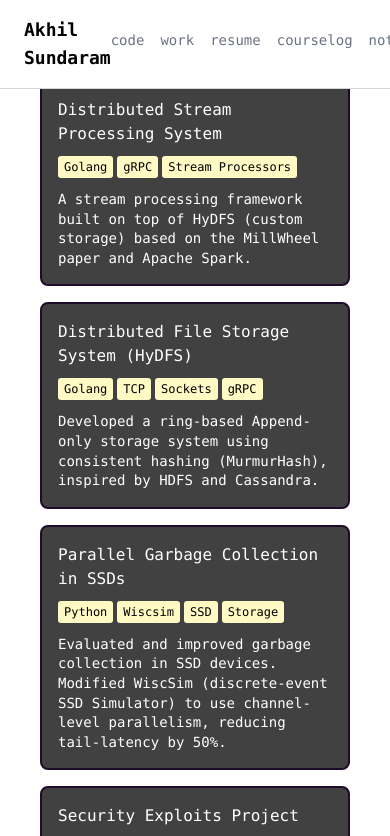
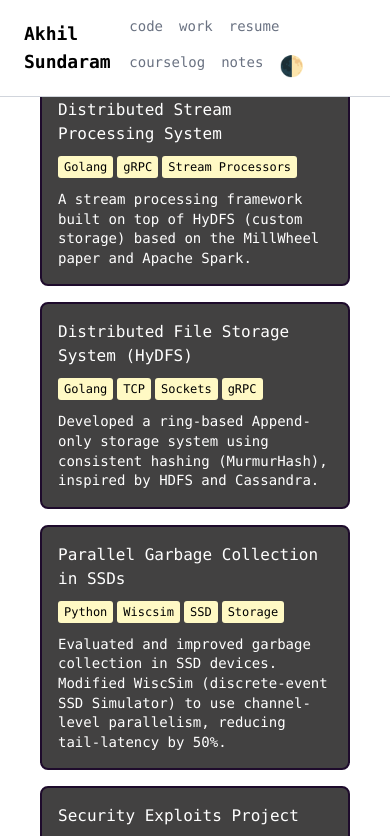
Before and after one commit to akhilsundaram/akhilsundaramdotdev, a SvelteKit app: page /code in a window 390 px wide. Shown: the top 836 px of the page. Built offline with nearby package versions, Linux system fonts and the light colour scheme.

Commit message:
hopefully better on phone now

```diff
--- a/src/routes/+layout.svelte
+++ b/src/routes/+layout.svelte
@@ -53,9 +53,9 @@
 
 <main class="flex flex-col min-h-screen h-full bg-white dark:bg-black text-black dark:text-white font-mono px-6 overflow-hidden">
 	<!-- Navbar -->
-	<nav class="w-full max-w-3xl flex justify-between items-center py-4 fixed top-0 left-0 right-0 mx-auto bg-white dark:bg-black px-6 border-b border-gray-300 dark:border-gray-700">
+	<nav class=" w-full max-w-3xl flex justify-between items-center py-4 fixed top-0 left-0 right-0 mx-auto bg-white dark:bg-black px-6 border-b border-gray-300 dark:border-gray-700">
 	  <a href="/" class="font-bold text-lg">Akhil Sundaram</a>
-	  <div class="flex gap-4 text-gray-500 dark:text-gray-400 text-sm">
+	  <div class="flex flex-wrap gap-4  text-gray-500 dark:text-gray-400 text-sm">
 		<a href="/code">code</a>
 		<a href="/work">work</a>
 		<a href="/resume">resume</a>
@@ -66,7 +66,7 @@
 	</nav>
 
 	<!-- Page Content -->
-	<section>
+	<section class="mt-20">
 		{@render children()}
 	</section>
 
--- a/src/routes/+page.svelte
+++ b/src/routes/+page.svelte
@@ -1,4 +1,4 @@
-<article class="max-w-3xl w-full mx-auto flex flex-col flex-grow pt-20 px-6 text-sm">
+<article class="max-w-3xl w-full mx-auto flex flex-col flex-grow  px-6 text-sm">
     <h1 class="text-4xl font-bold">{`$whoami`}</h1>
     <p class="mt-4">
         <span class="dull-text">I'm Akhil Sundaram, currently a graduate student at the University of Illinois Urbana-Champaign studying Computer Science. My focus over the past year has been on distributed computing, storage, real time systems, security, and systems in general.</span>
--- a/src/routes/code/+page.svelte
+++ b/src/routes/code/+page.svelte
@@ -65,7 +65,7 @@ let projects = [
     grid-template-columns: repeat(auto-fill, minmax(280px, 1fr));
     gap: 1rem;
     max-width: 1200px;
-    margin: 80px auto; /* Adjust to avoid overlap with header/footer */
+    margin: auto;
     padding: 0 1rem;
 }
 
--- a/src/routes/notes/+page.svelte
+++ b/src/routes/notes/+page.svelte
@@ -4,7 +4,7 @@
 
 <style>
 .notes-message {
-    margin-top: 80px;
+    margin: auto;
     text-align: center;
     font-size: 1.2rem;
     padding: 2rem;
--- a/src/routes/resume/+page.svelte
+++ b/src/routes/resume/+page.svelte
@@ -29,7 +29,7 @@
 <style>
 .resume-container {
     max-width: 800px;
-    margin: 80px auto;
+    margin: auto;
     padding: 0 1rem;
 }
 
--- a/src/routes/school/+page.svelte
+++ b/src/routes/school/+page.svelte
@@ -117,7 +117,7 @@
   <style>
     /* Add some space so it doesn't overlap with header/footer */
     .timeline-container {
-      margin: 80px auto; /* Adjust as needed */
+      margin: auto;
       max-width: 800px;
     }
 
--- a/src/routes/work/+page.svelte
+++ b/src/routes/work/+page.svelte
@@ -63,7 +63,7 @@
 
   <style>
     .timeline-container {
-      margin: 80px auto;
+      margin: auto;
       max-width: 800px;
     }
 
```
